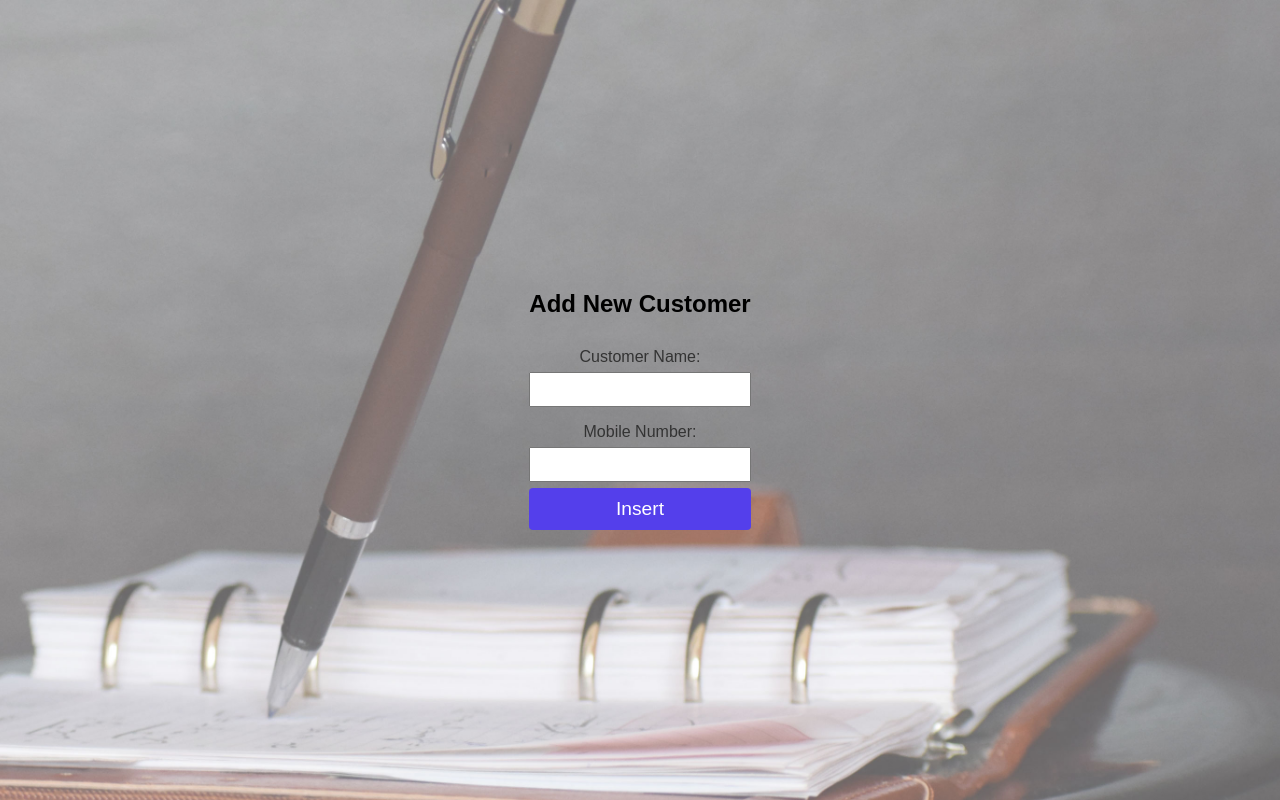
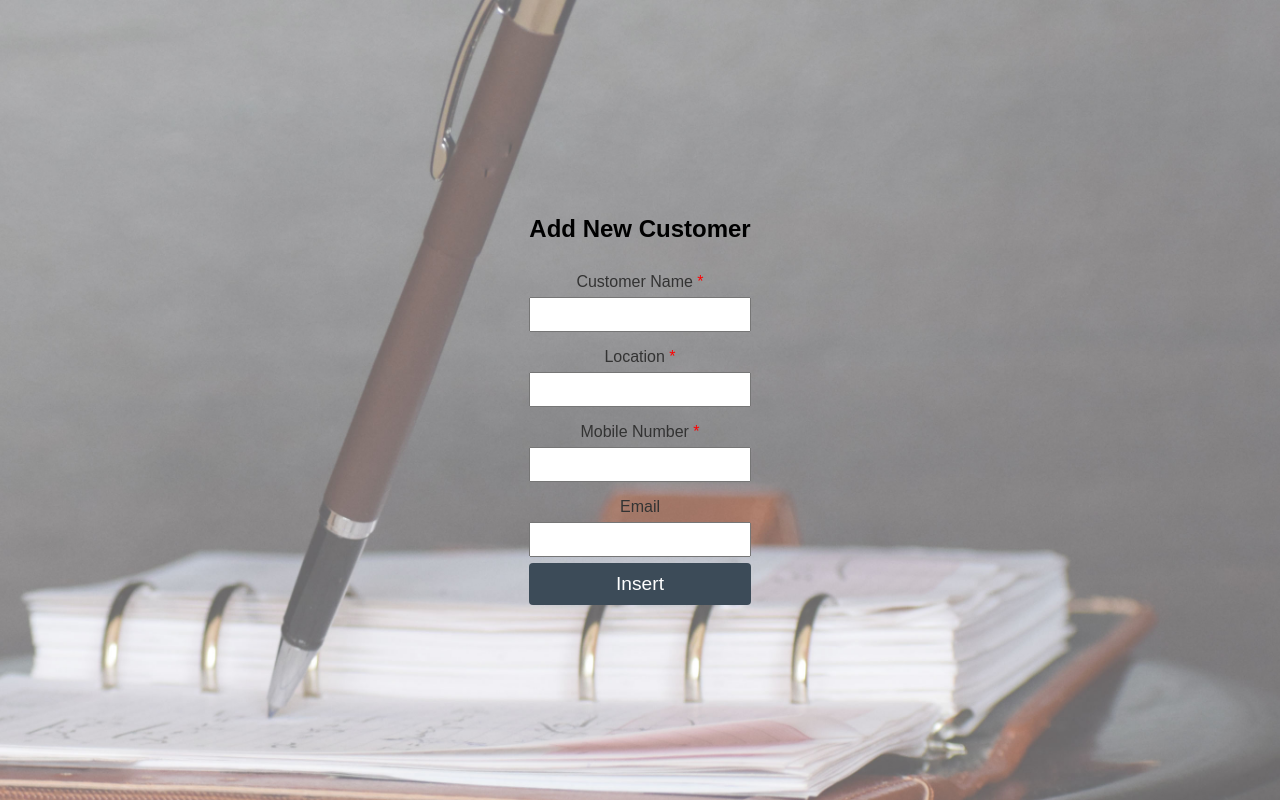
Before and after one commit to aditya2296/OMS, a Flask app: page /new_customer in a window 1280 px wide. Run offline with Flask 3, Linux system fonts and the light colour scheme.

Commit message:
^Customer Details Professional Style

```diff
--- a/app.py
+++ b/app.py
@@ -90,10 +90,14 @@ def new_customer():
 @app.route('/save_new_customer', methods=['POST'])
 def save_new_customer():
     newCustomerName = request.form.get('newCustomerName')
+    newCustomerLocation = request.form.get('newCustomerLocation')
     newPhoneNumber = request.form.get('newPhoneNumber')
+    newCustomerEmail = request.form.get('newCustomerEmail')
     new_customer = {
         'Customer Name': newCustomerName,
-        'Mobile Number': int(newPhoneNumber)
+        'Location': newCustomerLocation,
+        'Mobile Number': int(newPhoneNumber),
+        'Email': newCustomerEmail
     }
     customer_detail.append(new_customer)
 
--- a/static/styles.css
+++ b/static/styles.css
@@ -44,8 +44,8 @@ input {
 }
 
 button {
-    background-color: #543feb;
-    color: #fff;
+    background-color: #3c4b58;
+    color: white;
     padding: 10px;
     border: none;
     border-radius: 4px;
@@ -113,3 +113,8 @@ h1 {
 .button-container button {
     margin-right: 10px;
 }
+
+.required::after {
+    content: ' *';
+    color: red;
+}
--- a/templates/customer_details.html
+++ b/templates/customer_details.html
@@ -54,7 +54,7 @@
         <h1 style="text-align:center">Customer Details</h1>
         <div class="button-container">
             <button onclick="addCustomer()">Add New Customer</button>
-            <button onclick="addCustomerExcelFile()">Insert</button>
+            <button onclick="addCustomerExcelFile()">Import</button>
             <button onclick="returnDashboard()">Dashboard</button>
         </div>
 
@@ -63,14 +63,18 @@
             <thead>
                 <tr>
                     <th>Customer Name</th>
+                    <th>Location</th>
                     <th>Mobile Number</th>
+                    <th>Email</th>
                 </tr>
             </thead>
             <tbody>
                 {% for customer in customer_details%}
                 <tr>
                     <td>{{ customer['Customer Name'] }}</td>
+                    <td>{{ customer['Location'] }}</td>
                     <td>{{ customer['Mobile Number'] }}</td>
+                    <td>{{ customer['Email'] }}</td>
                 </tr>
                 {% endfor %}
             </tbody>
--- a/templates/dashboard.html
+++ b/templates/dashboard.html
@@ -25,7 +25,7 @@
                         <img src="{{ url_for('static', filename='images/oms_circle.png') }}" alt="Dashboard Icon" class="link-icon">
                         <p style="color: #8391A2;">Items</p>
                     </a>
-                    <a href="{{ url_for('dashboard') }}">
+                    <a href="{{ url_for('customer_details') }}">
                         <img src="{{ url_for('static', filename='images/oms_circle.png') }}" alt="Dashboard Icon" class="link-icon">
                         <p style="color: #8391A2;">Customers</p>
                     </a>
--- a/templates/insert_customer_page.html
+++ b/templates/insert_customer_page.html
@@ -6,9 +6,8 @@
     <title>Customers Details</title>
     <link rel="stylesheet" href="{{ url_for('static', filename='styles.css') }}">
 </head>
-<body>
+<body class="common-body">
     <div class="file-upload-container">
-        <h2>Upload Excel File for Customers</h2>
         <form action="{{ url_for('insert_from_excel_customer') }}" method="post" enctype="multipart/form-data">
             <input type="file" id="excelFile" name="file" accept=".xlsx" required>
             <button type="submit">Insert</button>
--- a/templates/new_customer.html
+++ b/templates/new_customer.html
@@ -11,11 +11,14 @@
         <h2>Add New Customer</h2>
         <form onsubmit="return addNewCustomer()">
             <!-- Form to enter new item details -->
-            <label for="newCustomerName">Customer Name:</label>
+            <label for="newCustomerName" class="required">Customer Name</label>
             <input type="text" id="newCustomerName" name="newCustomerName" required>
-
-            <label for="newPhoneNumber">Mobile Number:</label>
+            <label for="newCustomerLocation" class="required">Location</label>
+            <input type="text" id="newCustomerLocation" name="newCustomerLocation" required>
+            <label for="newPhoneNumber" class="required">Mobile Number</label>
             <input type="number" id="newPhoneNumber" name="newPhoneNumber" required>
+            <label for="newCustomerEmail">Email</label>
+            <input type="text" id="newCustomerEmail" name="newCustomerEmail">
 
             <button type="submit">Insert</button>
         </form>
@@ -24,12 +27,16 @@
     <script>
         function addNewCustomer() {
             var newCustomerName = document.getElementById('newCustomerName').value;
+            var newCustomerLocation = document.getElementById('newCustomerLocation').value;
             var newPhoneNumber = document.getElementById('newPhoneNumber').value;
+            var newCustomerEmail = document.getElementById('newCustomerEmail').value;
 
             // Create a new FormData object to send data to the server (Flask)
             var formData = new FormData();
             formData.append('newCustomerName', newCustomerName)
+            formData.append('newCustomerLocation', newCustomerLocation)
             formData.append('newPhoneNumber', newPhoneNumber)
+            formData.append('newCustomerEmail', newCustomerEmail)
 
             // Send a POST request to the server to save the new item
             fetch("{{ url_for('save_new_customer') }}", {
```
